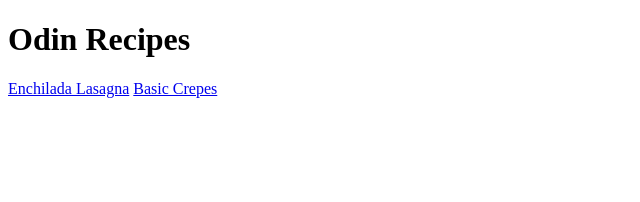
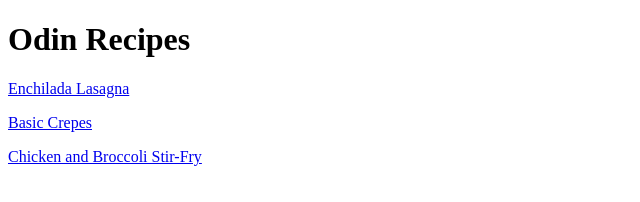
Before and after one commit to Rugile-cmd/odin-recipes, a plain HTML site: page index.html in a window 1280 px wide. Shown: the whole page, without its empty margins (0-640 px from the left). Drawn offline with Linux system fonts and the light colour scheme.

```diff
--- a/index.html
+++ b/index.html
@@ -5,7 +5,8 @@
     </head>
     <body>
 <h1>Odin Recipes</h1>
-<a href="recipes/lasagna.html">Enchilada Lasagna</a>
-<a href="recipes/crepes.html">Basic Crepes</a>
+<p><a href="recipes/lasagna.html">Enchilada Lasagna</a></p>
+<p><a href="recipes/crepes.html">Basic Crepes</a></p>
+<p><a href="recipes/stir-fry.html">Chicken and Broccoli Stir-Fry</a></p>
     </body>
 </html>
```
Also changed, not shown: recipes/crepes.html (+1 -1 lines).
